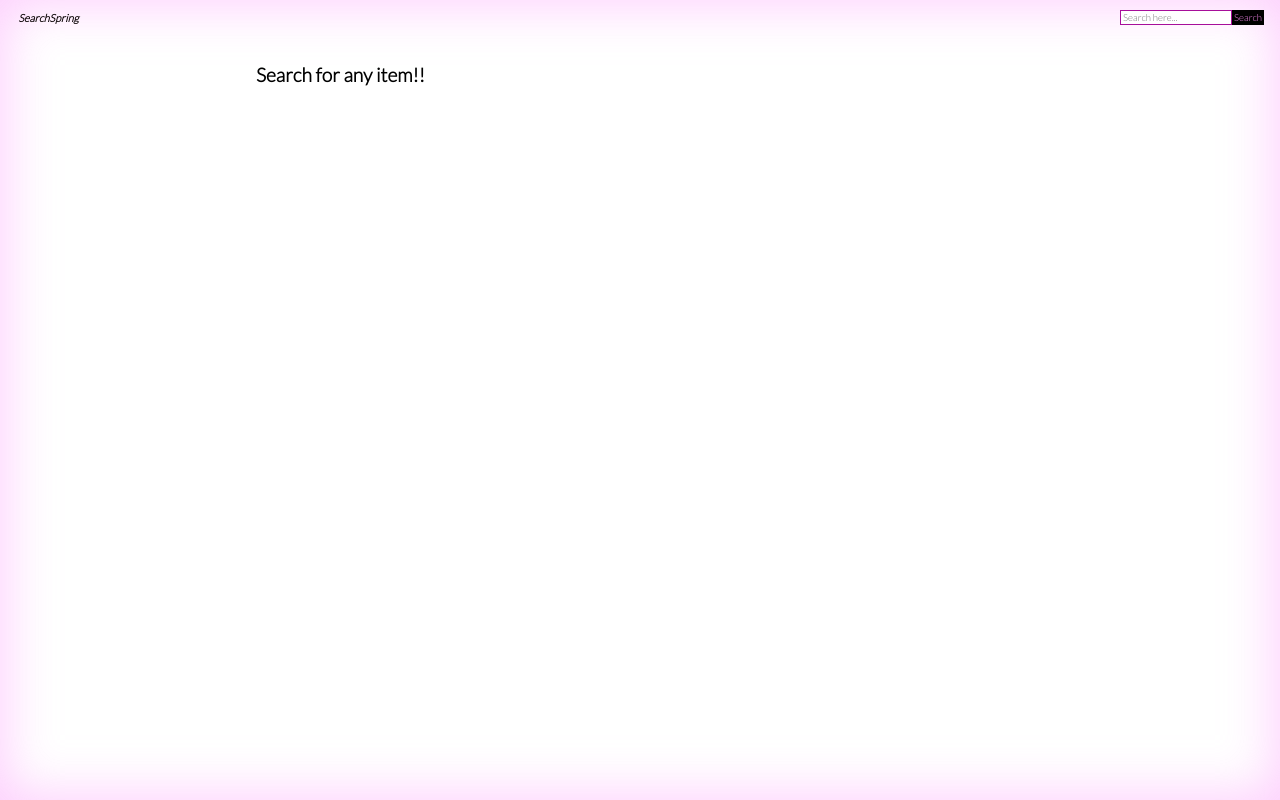
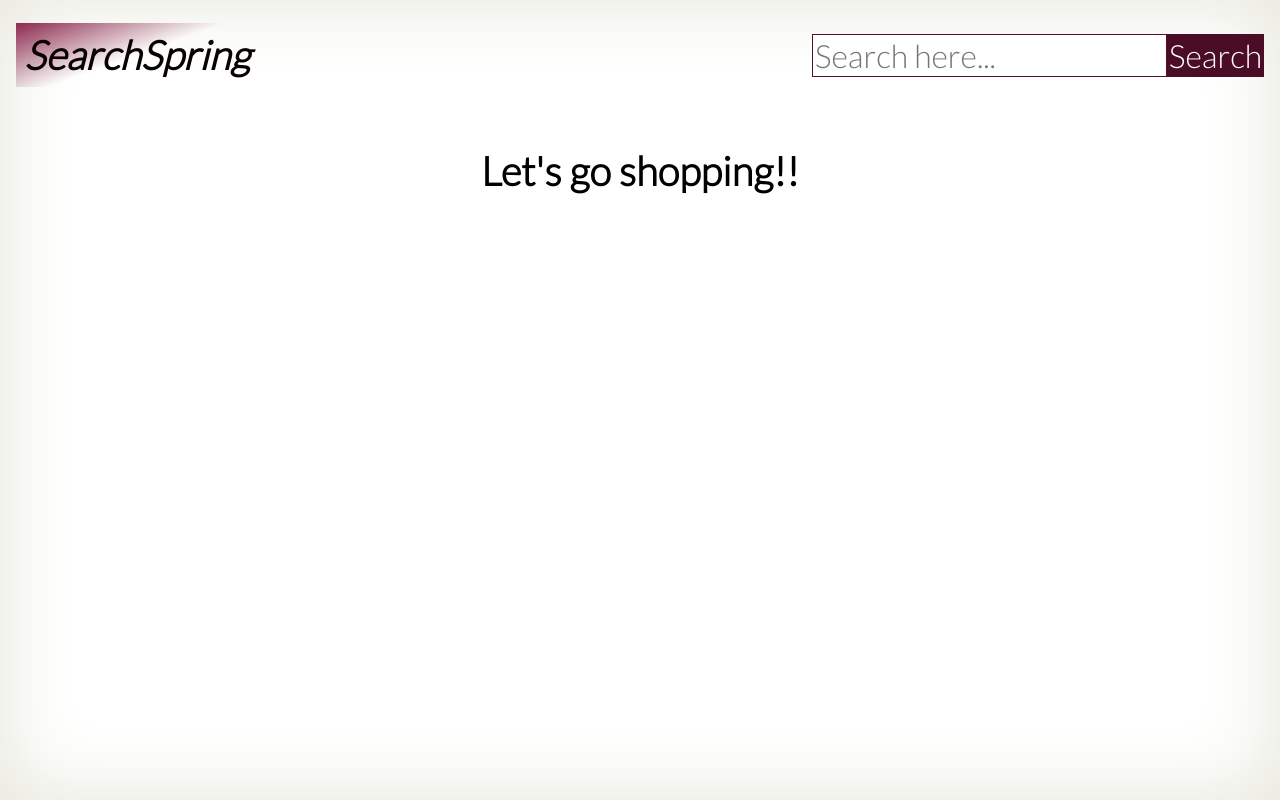
Before and after one commit to Tselate/SearchSpringAssessment, a React (Create React App) app in the folder my-app/: page / in a window 1280 px wide. Built offline with nearby package versions, Linux system fonts and the light colour scheme.

Commit message:
Logic finished

```diff
--- a/my-app/src/App.css
+++ b/my-app/src/App.css
@@ -7,9 +7,88 @@
 }
 
 html {
-    box-shadow: inset 0px 0px 50px 5px  rgba(252, 174, 252, 0.6);
+    box-shadow: inset 0px 0px 80px 3px rgb(230, 230, 218);
     min-height: 100vh;
     overflow: auto;
+}
+
+
+/* ==============
+    Typography
+=================*/
+
+.logo {
+    font-style: italic;
+    font-weight: bolder;
+    font-size: 1.2rem;
+    color: rgb(7, 1, 1);
+    background:linear-gradient(160deg,rgb(141, 42, 80), transparent 50%) top;
+}
+
+.initialMessage {
+    text-align: center;
+    font-size: 3rem;
+    font-weight: bolder;
+    margin: 1em auto;
+}
+
+.searchInput {
+    margin: 0.5em 0;
+    font-size: 1rem;
+    color: black;
+}
+
+.searchBtn {
+    padding: 0;
+    font-size: 1rem;
+    background-color: rgb(75, 13, 37);
+    color: white;
+    border: 2px solid  rgb(75, 13, 37);
+ }
+
+ .resultAmt {
+     font-size: 0.9rem;
+ }
+
+ .btn{
+    padding: 0;
+    font-size: 1rem;
+    background-color: rgb(75, 13, 37);
+    color: white;
+    border: 2px solid  rgb(75, 13, 37);
+}
+
+input {
+    border: 1px solid rgb(87, 15, 43);
+}
+
+.itemName, .itemPrice{
+    font-size: 1rem;
+    margin: 0.3em 0;
+}
+
+.itemMsrp {
+    font-size: 1rem;
+    margin: 0.3em 0;
+    text-decoration: line-through;
+    font-style: italic;
+}
+
+.itemInfo {
+    text-align: center;
+}
+
+.itemPrice {
+    color:rgb(104, 12, 47);
+    font-weight: bolder;
+}
+/* ==============
+    Layout
+=================*/
+
+.logo {
+    margin: 0.5em 0;
+    padding: 0.2em;
 }
 
 .form-container {
@@ -23,33 +102,11 @@ html {
     display: inline-block;
 }
 
-.logo {
-    display: inline-block;
-    margin: 0.5em 0;
-    padding: 0.2em;
-    font-style: italic;
-    font-weight: bolder;
-    color: rgb(7, 1, 1);
-}
-
-.initialMessage {
-    font-size: 1.2rem;
-    max-width: 60%;
-    margin: 0 auto;
-    padding: 1.5em 0;
-}
-
-.searchInput {
-    margin: 0.5em 0;
-    font-size: 0.6rem;
-}
-
-.searchBtn {
-   padding: 0;
-   font-size: 0.6rem;
-   background-color: black;
-   color:  rgb(255, 139, 245);
-   border: 2px solid black;
+.resultDisplay {
+    max-width: 95%;
+    margin: 0.5em auto;
+    display: grid;
+    grid-template-columns: repeat(auto-fit, minmax(200px, 1fr));
 }
 
 .paginationContainer {
@@ -60,19 +117,8 @@ html {
     margin: 0 auto;
 }
 
-.pageBtn {
-    padding: 0;
-    font-size: 0.6rem;
-    background-color: black;
-    color:  rgb(255, 139, 245);
-    border: 2px solid black;
-}
-
-.resultDisplay {
-    max-width: 95%;
-    margin: 0 auto;
-    display: grid;
-    grid-template-columns: repeat(auto-fit, minmax(200px, 1fr));
+.bottomPagination {
+    margin-left: auto;
 }
 
 .itemCard {
@@ -83,27 +129,64 @@ html {
    max-width: 80%;
 }
 
-.itemName, .itemPrice{
-    font-size: 1rem;
-    margin: 0.3em 0;
+/* ==============
+    Media Queries
+=================*/
+
+@media (max-width: 400px) {
+    .searchInput {
+        font-size: 0.7rem;
+    }
+
+    .searchBtn {
+        font-size: 0.7rem;
+     }
 }
 
-.itemMsrp {
-    font-size: 1rem;
-    margin: 0.3em 0;
-    text-decoration: line-through;
-    font-style: italic;
+@media (min-width: 1050px) {
+    /* ===========
+       Typography
+    =============*/
+
+    .logo {
+        font-size: 2.5rem;
+    }
+
+    .initialMessage {
+        justify-self: center;
+        font-size: 2.5rem;
+        max-width: 77%;
+        margin: 1em auto;
+    }
+
+    .searchInput {
+        margin: 0.5em 0;
+        font-size: 2rem;
+        color: black;
+    }
+
+    .searchBtn {
+        font-size: 2rem;
+    }
+
+    .resultAmt, .btn {
+        font-size: 1.6rem;
+    }
+
+    .itemName, .itemPrice, .itemMsrp{
+        font-size: 1.2rem;
+    }
+
+    /* ============
+        Layout
+    ===============*/
+
+    .resultDisplay {
+        max-width: 95%;
+        margin: 0.5em auto;
+        display: grid;
+        grid-template-columns: repeat(5, minmax(200px, 1fr));
+    }
+
 
 }
-
-input {
-    border: 1px solid rgb(167, 14, 154);
-}
-
-button {
-    padding: 0;
-    font-size: 1rem;
-    background-color: black;
-    color:  rgb(255, 139, 245);
-    border: 2px solid black;
-}
--- a/my-app/src/SearchItem.js
+++ b/my-app/src/SearchItem.js
@@ -26,7 +26,9 @@ function SearchItem () {
         }catch(err) {
             alert("Item not found")
         }
+
         setItemSearched(item !== "" ? item : savedItem)
+
     }
 
 
@@ -95,7 +97,6 @@ function SearchItem () {
 
 
 
-
     //Function to grab value of button clicked and set it to the page number that is to be searched and displayed
     function target (e) {
         if(e.target.value === "<") {
@@ -115,11 +116,6 @@ function SearchItem () {
         }
         setItem(savedItem)
     }
-
-
-
-
-
 
 
 
@@ -145,7 +141,7 @@ function SearchItem () {
                </form>
             </div>
 
-           <div className="paginationContainer"> <h6>Showing {paginationStorage.perPage} results</h6>
+           <div className="paginationContainer"> <h6 className="resultAmt">Showing {paginationStorage.perPage} results</h6>
                     <form onSubmit={itemLookUp} >
                         {paginationArray.map(arr => (
                             <>
@@ -184,7 +180,7 @@ function SearchItem () {
                </div>
 
                <div className="paginationContainer">
-                    <form onSubmit={itemLookUp} >
+                    <form onSubmit={itemLookUp} className=" bottomPagination">
                         {paginationArray.map(arr => (
                             <>
                                 <button
@@ -225,7 +221,8 @@ function SearchItem () {
                </form>
             </div>
 
-            <h1 className="initialMessage">Search for any item!!</h1>
+            <div className="initialMessage"><p>Let's go shopping!!</p>
+            </div>
         </div>
         )
     }
```
